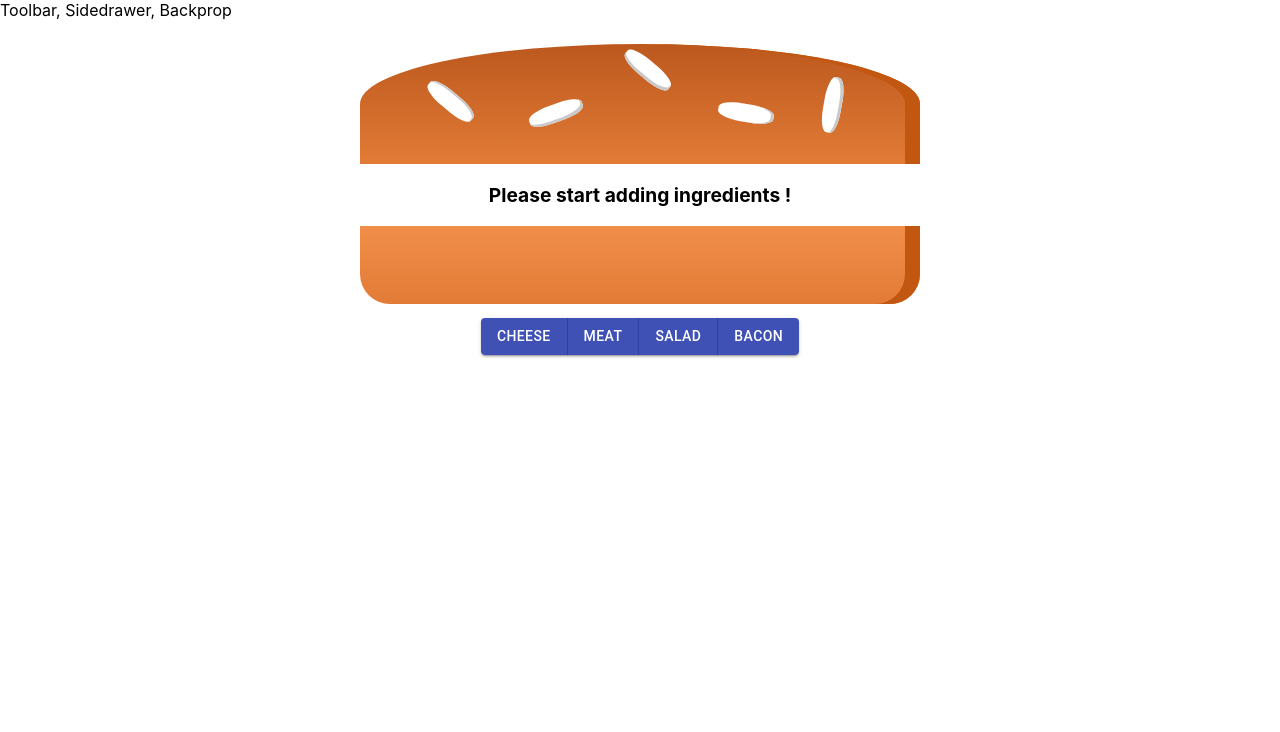
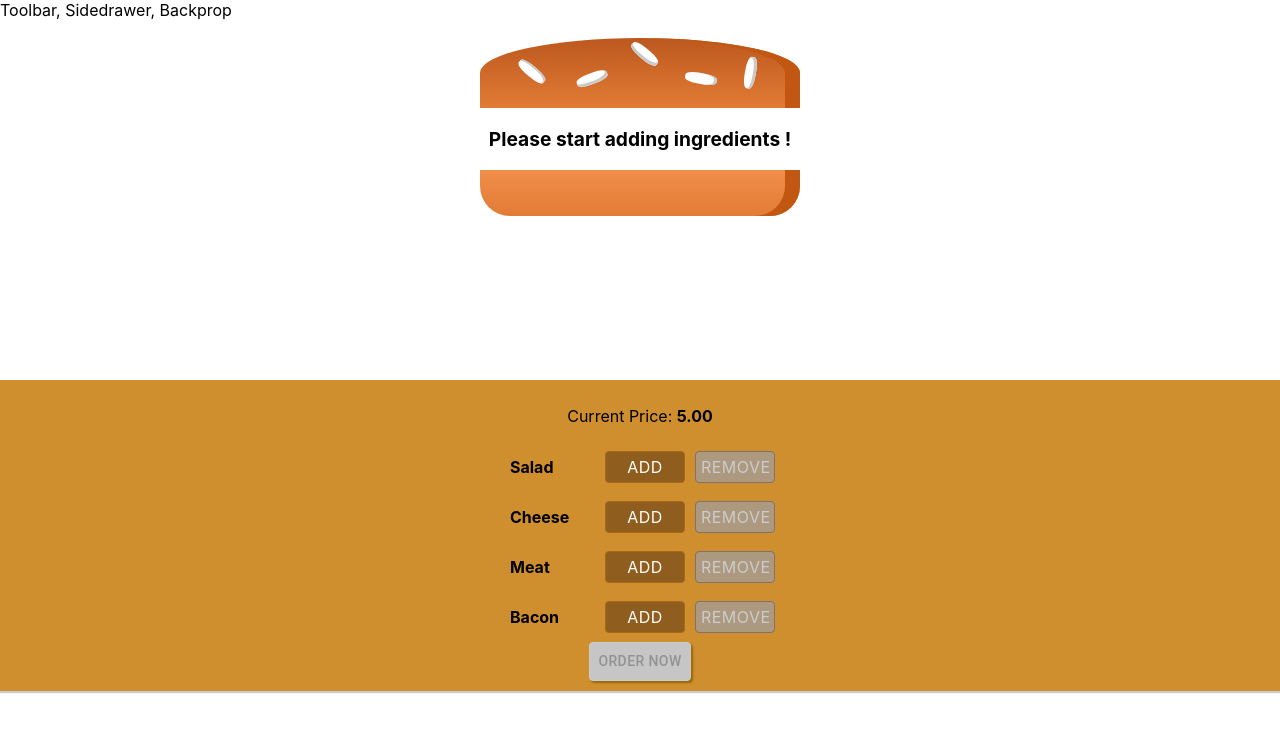
Before and after one commit to macabdul9/burger-builder, a React app: page / in a window 1280 px wide. Shown: the top 732 px of the page. Built offline with nearby package versions, Linux system fonts and the light colour scheme.

Commit message:
add files via terminal

```diff
--- /dev/null
+++ b/src/components/Burger/BuildControls/BuildControl/BuildControl.js
@@ -0,0 +1,21 @@
+import React from 'react';
+import Button from '@material-ui/core/Button';
+import ButtonGroup from '@material-ui/core/ButtonGroup';
+import classes from './BuildControl.module.css'
+
+const buildControl = (props) => (
+    <div className={classes.BuildControl}>
+        <div className={classes.Label}>{props.label}</div>
+        <Button
+            className={classes.More}
+            onClick={props.add}
+        >Add</Button>
+        <Button
+            className={classes.Less}
+            onClick={props.remove}
+            disabled={props.disabled}
+             >Remove</Button>
+    </div>
+);
+
+export default buildControl;
--- /dev/null
+++ b/src/components/Burger/BuildControls/BuildControl/BuildControl.module.css
@@ -0,0 +1,56 @@
+.BuildControl {
+    display: flex;
+    justify-content: space-between;
+    align-items: center;
+    margin: 5px 0;
+}
+
+.BuildControl button {
+    display: block;
+    font: inherit;
+    padding: 5px;
+    margin: 0 5px;
+    width: 80px;
+    border: 1px solid #AA6817;
+    cursor: pointer;
+    outline: none;
+}
+
+.BuildControl button:disabled {
+    background-color: #AC9980;
+    border: 1px solid #7E7365;
+    color: #ccc;
+    cursor: default;
+}
+
+.BuildControl button:hover:disabled {
+    background-color: #AC9980;
+    color: #ccc;
+    cursor: not-allowed;
+}
+
+.Label {
+    padding: 10px;
+    font-weight: bold;
+    width: 80px;
+}
+
+.BuildControl .Less {
+    background-color: #D39952;
+    color: white;
+}
+
+.BuildControl .More {
+    background-color: #8F5E1E;
+    color: white;
+}
+
+.BuildControl .Less:hover, .BuildControl .Less:active {
+    background-color: #DAA972;
+    color: white;
+}
+
+.BuildControl .More:hover,.BuildControl .More:active {
+    background-color: #99703F;
+    color: white;
+}
--- /dev/null
+++ b/src/components/Burger/BuildControls/BuildControls.js
@@ -0,0 +1,32 @@
+import React from 'react';
+import classes from './BuildControls.module.css';
+import BuildControl from './BuildControl/BuildControl';
+import { Button } from '@material-ui/core';
+
+const controls = [
+    {label:'Salad', type:'salad'},
+    {label:'Cheese', type:'cheese'},
+    {label:'Meat', type:'meat'},
+    {label:'Bacon', type:'bacon'}
+];
+
+const buildControls = (props) => (
+    <div className={classes.BuildControls}>
+        <p>Current Price: <strong>{props.totalPrice.toFixed(2)}</strong></p>
+        {controls.map((ctrl)=>(
+          <BuildControl
+            key={ctrl.label}
+            label={ctrl.label}
+            add={()=>props.add(ctrl.type)}
+            remove={()=>props.remove(ctrl.type)}
+            disabled={props.disabledInfo[ctrl.type]}
+            ></BuildControl>
+        ))}
+        <Button
+            className={classes.OrderButton}
+            disabled={!props.purchasable}
+        >ORDER NOW</Button>
+    </div>
+);
+
+export default buildControls;
--- /dev/null
+++ b/src/components/Burger/BuildControls/BuildControls.module.css
@@ -0,0 +1,53 @@
+
+.BuildControls {
+    width: 100%;
+    background-color: #CF8F2E;
+    display: flex;
+    flex-flow: column;
+    align-items: center;
+    box-shadow: 0 2px 1px #ccc;
+    margin: auto;
+    padding: 10px 0;
+}
+
+
+.OrderButton {
+    background-color: #DAD735;
+    outline: none;
+    cursor: pointer;
+    border: 1px solid #966909;
+    color: #966909;
+    font-family: inherit;
+    font-size: 1.2em;
+    padding: 15px 30px;
+    box-shadow: 2px 2px 2px #966909;
+}
+
+.OrderButton:hover, .OrderButton:active {
+    background-color: #A0DB41;
+    border: 1px solid #966909;
+    color: #966909;
+}
+
+.OrderButton:disabled {
+    background-color: #C7C6C6;
+    cursor: not-allowed;
+    border: 1px solid #ccc;
+    color: #888888;
+}
+
+.OrderButton:not(:disabled) {
+    animation: enable 0.3s linear;
+}
+
+@keyframes enable {
+    0% {
+        transform: scale(1);
+    }
+    60% {
+        transform: scale(1.1);
+    }
+    100% {
+        transform: scale(1);
+    }
+}
--- a/src/components/Burger/Burger.js
+++ b/src/components/Burger/Burger.js
@@ -14,23 +14,14 @@ const burger = (props) => {
     }).reduce((arr, el)=>{
         return arr.concat(el)
     }, []);
-    if(transformedIngredients.length==0){
+    if(transformedIngredients.length===0){
         transformedIngredients = <p>Please start adding ingredients !</p>
     }
-    console.log(transformedIngredients)
     return(
         <div className={classes.Burger}>
             <BurgerIngredient type='bread-top'/>
             {transformedIngredients}
             <BurgerIngredient type='bread-bottom'/>
-            {/* <h1>Add Ingredients</h1> */}
-            <ButtonGroup name = 'Cheese' variant="contained" color="primary" aria-label="contained primary button group">
-                <Button onClick={props.addCheese}>Cheese</Button>
-                <Button onClick={props.addMeat}>Meat</Button>
-                <Button onClick={props.addSalad}>Salad</Button>
-                <Button onClick={props.addBacon}>Bacon</Button>
-            </ButtonGroup>
-
         </div>
     )
 };
--- a/src/components/Burger/Burger.module.css
+++ b/src/components/Burger/Burger.module.css
@@ -22,7 +22,7 @@
 }
 @media(min-width:1000px) and (min-height:700px){
     .Burger{
-        width: 700px;
-        height: 600px;
+        width: 400px;
+        height: 350px;
     }
 }
--- a/src/containers/BurgerBuilder/BurgerBuilder.js
+++ b/src/containers/BurgerBuilder/BurgerBuilder.js
@@ -1,9 +1,16 @@
 import React from 'react';
 import Aux from '../../hoc/Auxiliary';
 import Burger from '../../components/Burger/Burger';
-import Button from '@material-ui/core/Button';
-import ButtonGroup from '@material-ui/core/ButtonGroup';
+import BuildControls from '../../components/Burger/BuildControls/BuildControls';
+// import { PassThrough } from 'stream';
 
+
+const INGREDIENTS_PRICE = {
+    salad :1.0,
+    meat:2.6,
+    bacon:1.6,
+    cheese:1.5
+}
 class BurgerBuilder extends React.Component{
 
     state={
@@ -12,46 +19,82 @@ class BurgerBuilder extends React.Component{
             meat:0,
             salad:0,
             bacon:0,
-        }
+        },
+        totalPrice:5.0,
+        purchasable:false
     }
 
-    addCheese = () =>{
-        const ingredients = this.state.ingredients;
-        ingredients['cheese'] = ingredients['cheese'] + 1
-        this.setState({ingredients:ingredients})
+
+    updatePurchaseState(ingredients){
+        const sum = Object.keys(ingredients)
+        .map(igKey=>{
+            return ingredients[igKey];
+        }).reduce((sum, el)=>{
+            return sum + el
+        }, 0);
+        this.setState({purchasable:sum>0})
+
     }
+    addIngredientHandler = (type) =>{
 
-    addMeat = () =>{
-        const ingredients = this.state.ingredients;
-        ingredients['meat'] = ingredients['meat'] + 1
-        this.setState({ingredients:ingredients})
+        const oldCount = this.state.ingredients[type];
+        const updatedCount = oldCount + 1;
+        const updatedIngredients = {
+            ...this.state.ingredients
+        };
+        updatedIngredients[type]=updatedCount;
+        const updatedPrice = this.state.totalPrice + INGREDIENTS_PRICE[type];
+        this.setState({
+            ingredients:updatedIngredients,
+            totalPrice:updatedPrice
+        })
+        this.updatePurchaseState(updatedIngredients);
+
     }
+    removeIngredientHandler = (type) =>{
 
-    addSalad = () =>{
-        const ingredients = this.state.ingredients;
-        ingredients['salad'] = ingredients['salad'] + 1
-        this.setState({ingredients:ingredients})
-    }
+        const oldCount = this.state.ingredients[type];
+        if(oldCount <=0){
+            return;
+        }
+        const updatedCount = oldCount - 1;
+        const updatedIngredients = {
+            ...this.state.ingredients
+        };
+        updatedIngredients[type]=updatedCount;
+        const updatedPrice = this.state.totalPrice - INGREDIENTS_PRICE[type];
+        this.setState({
+            ingredients:updatedIngredients,
+            totalPrice:updatedPrice
+        })
+        this.updatePurchaseState(updatedIngredients);
 
-    addBacon = () =>{
-        const ingredients = this.state.ingredients;
-        ingredients['bacon'] = ingredients['bacon'] + 1
-        this.setState({ingredients:ingredients})
+
     }
 
     render(){
-        const style = {
-            align:'center'
+        console.log(this.state.purchasable);
+        console.log(Object.values(this.state.ingredients).reduce((sum, el)=>{return sum+el}, 0))
+        const disabledInfo = {
+            ...this.state.ingredients
+        };
+        for(let key in disabledInfo){
+            disabledInfo[key] = disabledInfo[key] <= 0
         }
         return(
             <Aux>
                 <Burger
                     ingredients={this.state.ingredients}
-                    addCheese={this.addCheese}
-                    addMeat={this.addMeat}
-                    addSalad={this.addSalad}
-                    addBacon={this.addBacon}
-                />
+                ></Burger>
+                <BuildControls
+                    add = {this.addIngredientHandler}
+                    remove = {this.removeIngredientHandler}
+                    disabledInfo={disabledInfo}
+                    purchasable={this.state.purchasable}
+                    totalPrice={this.state.totalPrice}
+                ></BuildControls>
+
+
             </Aux>
         )
     };
```
